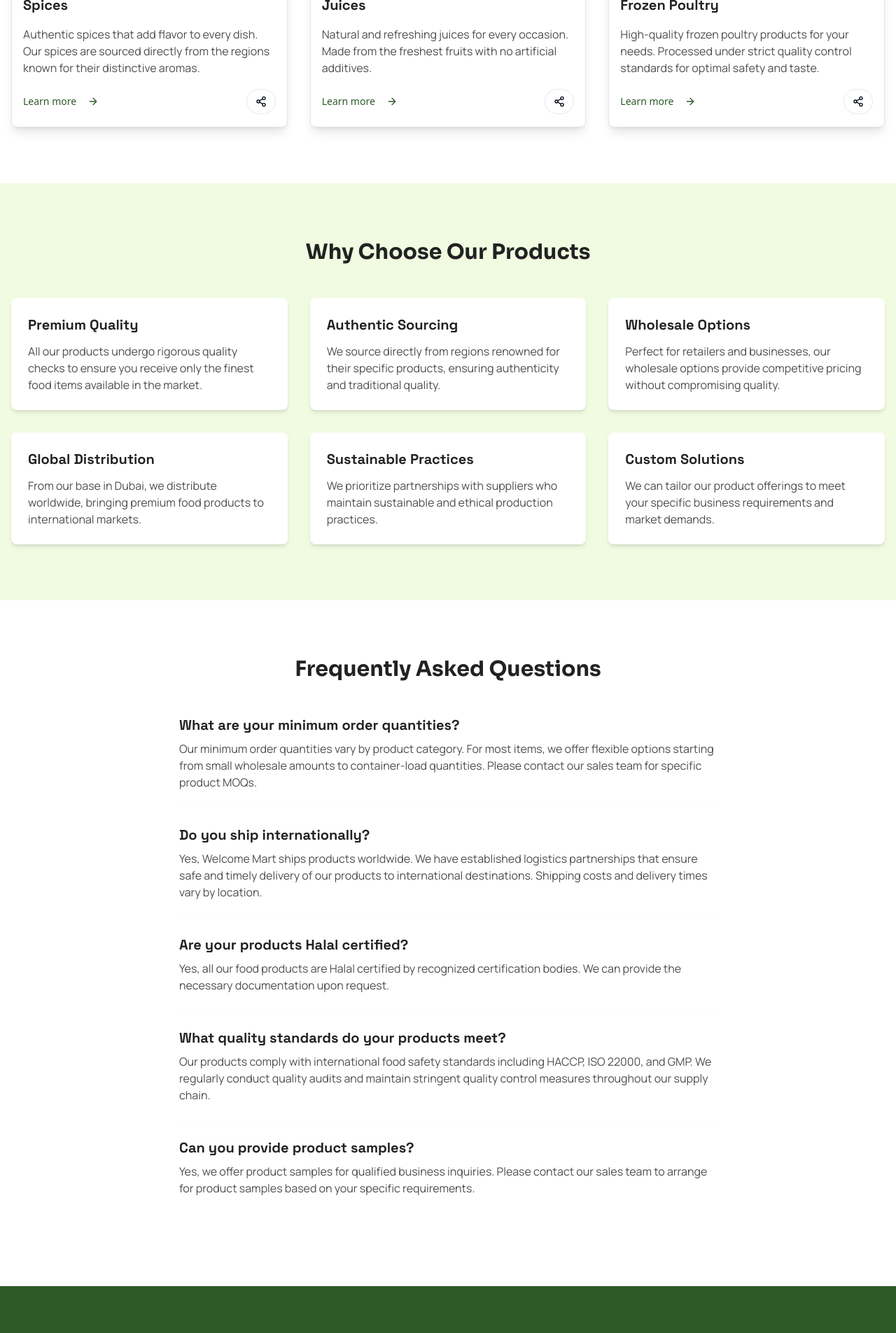
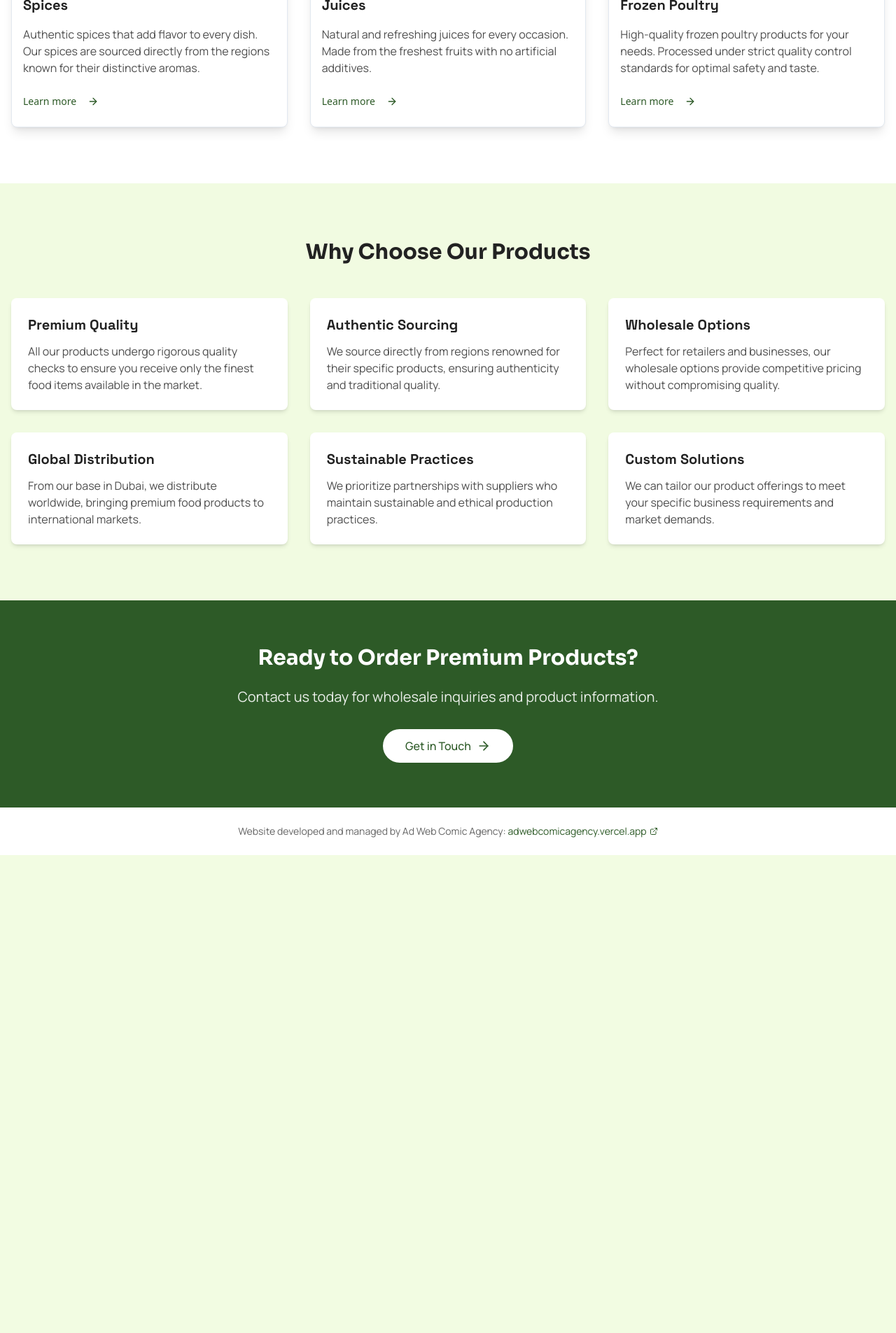
Before and after one commit to cwodnveobm/pastel-bite-traders, a React (Vite) app: page /products in a window 1280 px wide. Shown: the part 1300-3205 px from the top of the page at 70% size. After the commit the page ends 2522 px from the top, so only its background shows below. Built offline with nearby package versions, Linux system fonts and the light colour scheme.

Commit message:
Reverted to edit edt-be12e8a7-0445-4374-b4bf-8a77ee45dbcc: "Update code"

```diff
--- a/src/pages/Products.tsx
+++ b/src/pages/Products.tsx
@@ -7,50 +7,10 @@ import {
 } from "@/components/ui/card";
 import { AspectRatio } from "@/components/ui/aspect-ratio";
 import { Button } from "@/components/ui/button";
-import { ArrowRight, Share2 } from "lucide-react";
+import { ArrowRight } from "lucide-react";
 import { Link } from "react-router-dom";
-import { useEffect } from "react";
 
 const Products = () => {
-  // Track page view for product category page
-  useEffect(() => {
-    // Google Analytics event tracking
-    if (window.gtag) {
-      window.gtag('event', 'page_view', {
-        page_title: 'Product Categories',
-        page_location: window.location.href,
-        page_path: window.location.pathname
-      });
-    }
-
-    // Facebook Pixel tracking
-    if (window.fbq) {
-      window.fbq('track', 'ViewContent', {
-        content_name: 'Product Categories',
-        content_category: 'Products'
-      });
-    }
-  }, []);
-
-  // Track category clicks for retargeting
-  const trackCategoryClick = (category: string) => {
-    // Google Analytics event tracking
-    if (window.gtag) {
-      window.gtag('event', 'select_content', {
-        content_type: 'product_category',
-        item_id: category.toLowerCase().replace(' ', '_')
-      });
-    }
-
-    // Facebook Pixel tracking
-    if (window.fbq) {
-      window.fbq('track', 'ViewContent', {
-        content_name: category,
-        content_category: 'Product Category'
-      });
-    }
-  };
-
   return (
     <div className="min-h-screen bg-rabee-green pt-20">
       {/* Products Header - SEO Enhanced */}
@@ -77,9 +37,9 @@ const Products = () => {
       </section>
 
       {/* Product Categories - SEO Enhanced */}
-      <section className="py-20 bg-rabee-white" id="product-categories" aria-labelledby="product-categories-heading">
+      <section className="py-20 bg-rabee-white">
         <div className="container mx-auto px-4">
-          <h2 id="product-categories-heading" className="font-sora text-3xl font-bold text-rabee-black text-center mb-12">
+          <h2 className="font-sora text-3xl font-bold text-rabee-black text-center mb-12">
             Our Product Categories
           </h2>
           <div className="grid grid-cols-1 md:grid-cols-2 lg:grid-cols-3 gap-8">
@@ -95,7 +55,7 @@ const Products = () => {
                     <AspectRatio ratio={16/9} className="bg-muted">
                       <img
                         src={category.image}
-                        alt={`${category.name} - Premium quality ${category.name.toLowerCase()} from Welcome Mart Dubai`}
+                        alt={`${category.name} - Premium quality ${category.name.toLowerCase()} from Welcome Mart`}
                         className="w-full h-full object-cover object-center hover:scale-105 transition-transform duration-300"
                       />
                     </AspectRatio>
@@ -109,28 +69,10 @@ const Products = () => {
                     <p className="font-manrope text-rabee-black/80 mb-4">
                       {category.description}
                     </p>
-                    <div className="flex justify-between items-center">
-                      <Button
-                        variant="ghost"
-                        className="text-rabee-darkgreen p-0 hover:bg-transparent hover:text-rabee-black"
-                        onClick={() => trackCategoryClick(category.name)}
-                      >
-                        <span>Learn more</span>
-                        <ArrowRight className="ml-2 h-4 w-4" />
-                      </Button>
-                      <Button
-                        variant="outline"
-                        size="sm"
-                        className="rounded-full"
-                        onClick={() => window.navigator.share?.({
-                          title: `${category.name} - Welcome Mart`,
-                          text: category.description,
-                          url: `${window.location.origin}/products#${category.name.toLowerCase().replace(' ', '-')}`
-                        }).catch(() => {})}
-                      >
-                        <Share2 className="h-4 w-4" />
-                      </Button>
-                    </div>
+                    <Button variant="ghost" className="text-rabee-darkgreen p-0 hover:bg-transparent hover:text-rabee-black">
+                      <span>Learn more</span>
+                      <ArrowRight className="ml-2 h-4 w-4" />
+                    </Button>
                   </CardContent>
                 </Card>
               </motion.div>
@@ -140,9 +82,9 @@ const Products = () => {
       </section>
 
       {/* SEO-Enhanced Product Benefits Section */}
-      <section className="py-20 bg-rabee-green/50" id="product-benefits" aria-labelledby="product-benefits-heading">
+      <section className="py-20 bg-rabee-green/50">
         <div className="container mx-auto px-4">
-          <h2 id="product-benefits-heading" className="font-sora text-3xl font-bold text-rabee-black text-center mb-12">
+          <h2 className="font-sora text-3xl font-bold text-rabee-black text-center mb-12">
             Why Choose Our Products
           </h2>
           <div className="grid grid-cols-1 md:grid-cols-2 lg:grid-cols-3 gap-8">
@@ -166,33 +108,6 @@ const Products = () => {
         </div>
       </section>
 
-      {/* FAQ Section - Great for SEO */}
-      <section className="py-20 bg-rabee-white" id="product-faqs" aria-labelledby="product-faqs-heading">
-        <div className="container mx-auto px-4">
-          <h2 id="product-faqs-heading" className="font-sora text-3xl font-bold text-rabee-black text-center mb-12">
-            Frequently Asked Questions
-          </h2>
-          <div className="max-w-3xl mx-auto">
-            {faqs.map((faq, index) => (
-              <motion.div
-                key={index}
-                initial={{ opacity: 0, y: 20 }}
-                whileInView={{ opacity: 1, y: 0 }}
-                transition={{ duration: 0.5, delay: index * 0.1 }}
-                className="mb-6 border-b border-rabee-green/30 pb-6 last:border-0"
-              >
-                <h3 className="font-spaceGrotesk text-xl font-bold text-rabee-black mb-2">
-                  {faq.question}
-                </h3>
-                <p className="font-manrope text-rabee-black/80">
-                  {faq.answer}
-                </p>
-              </motion.div>
-            ))}
-          </div>
-        </div>
-      </section>
-
       {/* Call to Action */}
       <section className="py-16 bg-rabee-darkgreen text-white">
         <div className="container mx-auto px-4 text-center">
@@ -205,22 +120,6 @@ const Products = () => {
           <Link
             to="/contact"
             className="inline-flex items-center bg-white text-rabee-darkgreen px-8 py-3 rounded-full font-manrope font-medium hover:bg-opacity-90 transition-colors"
-            onClick={() => {
-              // Track CTA click for retargeting
-              if (window.gtag) {
-                window.gtag('event', 'generate_lead', {
-                  event_category: 'engagement',
-                  event_label: 'contact_from_products'
-                });
-              }
-
-              if (window.fbq) {
-                window.fbq('track', 'Lead', {
-                  content_name: 'Products Page CTA',
-                  content_category: 'Contact Interest'
-                });
-              }
-            }}
           >
             <span>Get in Touch</span>
             <ArrowRight className="ml-2 h-5 w-5" />
@@ -291,35 +190,4 @@ const benefits = [
   }
 ];
 
-const faqs = [
-  {
-    question: "What are your minimum order quantities?",
-    answer: "Our minimum order quantities vary by product category. For most items, we offer flexible options starting from small wholesale amounts to container-load quantities. Please contact our sales team for specific product MOQs."
-  },
-  {
-    question: "Do you ship internationally?",
-    answer: "Yes, Welcome Mart ships products worldwide. We have established logistics partnerships that ensure safe and timely delivery of our products to international destinations. Shipping costs and delivery times vary by location."
-  },
-  {
-    question: "Are your products Halal certified?",
-    answer: "Yes, all our food products are Halal certified by recognized certification bodies. We can provide the necessary documentation upon request."
-  },
-  {
-    question: "What quality standards do your products meet?",
-    answer: "Our products comply with international food safety standards including HACCP, ISO 22000, and GMP. We regularly conduct quality audits and maintain stringent quality control measures throughout our supply chain."
-  },
-  {
-    question: "Can you provide product samples?",
-    answer: "Yes, we offer product samples for qualified business inquiries. Please contact our sales team to arrange for product samples based on your specific requirements."
-  }
-];
-
-// Add TypeScript declaration for window object
-declare global {
-  interface Window {
-    gtag?: (command: string, action: string, params?: any) => void;
-    fbq?: (command: string, event: string, params?: any) => void;
-  }
-}
-
 export default Products;
```
Also changed, not shown: index.html (+3 -80 lines).
